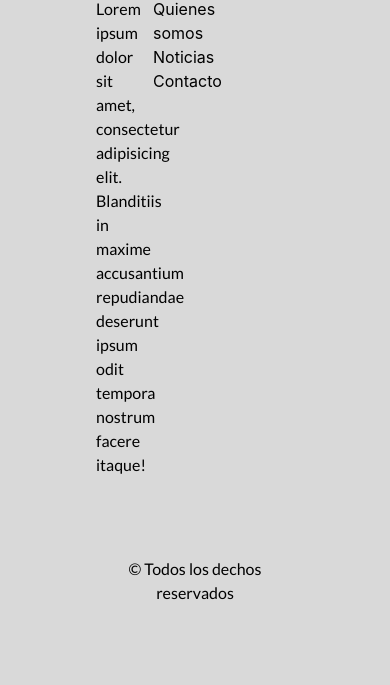
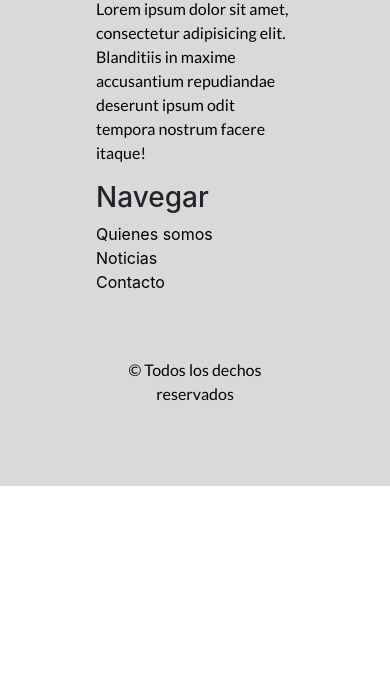
Before and after one commit to mati-romero/busco, a plain HTML site: page index.html in a window 390 px wide. Shown: the part 2452-3137 px from the top of the page. After the commit the page ends 2938 px from the top, so only its background shows below. Drawn offline with Linux system fonts and the light colour scheme.

Commit message:
Correccion responsive footer

```diff
--- a/index.html
+++ b/index.html
@@ -234,14 +234,14 @@
 
     <footer class="footer bg-gris">
         <div class="row">
-            <div class="col-3">
+            <div class="col-12 col-lg-3">
                 <h3>Busco</h3>
 
                 <p>Lorem ipsum dolor sit amet, consectetur adipisicing elit. Blanditiis in maxime accusantium
                     repudiandae deserunt ipsum odit tempora nostrum facere itaque!</p>
             </div>
 
-            <div class="col-3">
+            <div class="col-12 col-lg-3">
                 <h3>Navegar</h3>
                 <a class="footer-link scroll-smooth d-block" href="#Nosotros">Quienes somos</a>
                 <a class="footer-link scroll-smooth d-block" href="#">Noticias</a>
```
